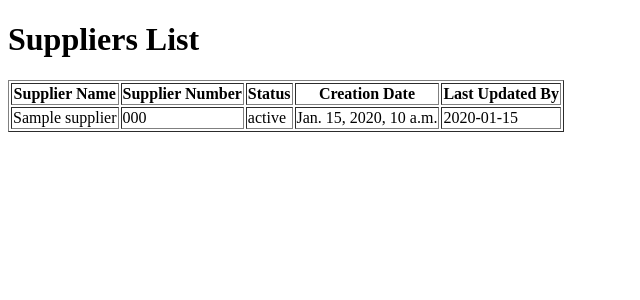
After one commit to Prodigycoder2024/Supplier, a Django app: template myproject/supplier/template/suppliers.html in a window 1280 px wide. The commit adds this page. Shown: the top 300 px of the page, without its empty margins (0-640 px from the left). Run offline with Django 4.2, Linux system fonts and the light colour scheme; the template is opened without the code that fills it: values that come from a table or form of the project are taken from there, others are empty; tables that the repository leaves empty hold one stand-in row (values such as "Sample post").

Commit message:
Get all Suppliers

```diff
--- a/myproject/supplier/models.py
+++ b/myproject/supplier/models.py
@@ -1,3 +1,86 @@
 from django.db import models
 
-# Create your models here.
+class Supplier(models.Model):
+    supplier_id = models.BigIntegerField(primary_key=True)
+    supplier_party_id = models.BigIntegerField()
+    supplier_name = models.CharField(max_length=255)
+    supplier_number = models.CharField(max_length=50)
+    alternate_name = models.CharField(max_length=255, null=True, blank=True)
+    tax_organization_type_code = models.CharField(max_length=50)
+    tax_organization_type = models.CharField(max_length=50)
+    supplier_type_code = models.CharField(max_length=50)
+    supplier_type = models.CharField(max_length=50)
+    inactive_date = models.DateTimeField(null=True, blank=True)
+    status = models.CharField(max_length=20)
+    business_relationship_code = models.CharField(max_length=50)
+    business_relationship = models.CharField(max_length=100)
+    parent_supplier_id = models.BigIntegerField(null=True, blank=True)
+    parent_supplier = models.CharField(max_length=255, null=True, blank=True)
+    parent_supplier_number = models.CharField(max_length=50, null=True, blank=True)
+    creation_date = models.DateTimeField()
+    created_by = models.EmailField()
+    last_update_date = models.DateTimeField()
+    last_updated_by = models.EmailField()
+    creation_source_code = models.CharField(max_length=50)
+    creation_source = models.CharField(max_length=50)
+    datafox_score = models.FloatField(null=True, blank=True)
+    datafox_scoring_criteria = models.TextField(null=True, blank=True)
+    alias = models.CharField(max_length=255, null=True, blank=True)
+    duns_number = models.CharField(max_length=50, null=True, blank=True)
+    one_time_supplier_flag = models.BooleanField(null=True, blank=True)
+    registry_id = models.CharField(max_length=50)
+    customer_number = models.CharField(max_length=50, null=True, blank=True)
+    standard_industry_class = models.CharField(max_length=50, null=True, blank=True)
+    industry_category = models.CharField(max_length=50, null=True, blank=True)
+    industry_subcategory = models.CharField(max_length=50, null=True, blank=True)
+    national_insurance_number = models.CharField(max_length=50, null=True, blank=True)
+    national_insurance_number_exists_flag = models.BooleanField(default=False)
+    corporate_website = models.URLField(null=True, blank=True)
+    year_established = models.IntegerField(null=True, blank=True)
+    mission_statement = models.TextField(null=True, blank=True)
+    year_incorporated = models.IntegerField(null=True, blank=True)
+    chief_executive_title = models.CharField(max_length=50, null=True, blank=True)
+    chief_executive_name = models.CharField(max_length=255, null=True, blank=True)
+    principal_title = models.CharField(max_length=50, null=True, blank=True)
+    principal_name = models.CharField(max_length=255, null=True, blank=True)
+    fiscal_year_end_month_code = models.CharField(max_length=2, null=True, blank=True)
+    fiscal_year_end_month = models.CharField(max_length=20, null=True, blank=True)
+    current_fiscal_year_potential_revenue = models.FloatField(null=True, blank=True)
+    preferred_functional_currency_code = models.CharField(max_length=10, null=True, blank=True)
+    preferred_functional_currency = models.CharField(max_length=50, null=True, blank=True)
+    tax_registration_country_code = models.CharField(max_length=10, null=True, blank=True)
+    tax_registration_country = models.CharField(max_length=50, null=True, blank=True)
+    tax_registration_number = models.CharField(max_length=50)
+    taxpayer_country_code = models.CharField(max_length=10, null=True, blank=True)
+    taxpayer_country = models.CharField(max_length=50, null=True, blank=True)
+    taxpayer_id = models.CharField(max_length=50)
+    taxpayer_id_exists_flag = models.BooleanField(default=True)
+    federal_reportable_flag = models.BooleanField(default=False)
+    federal_income_tax_type_code = models.CharField(max_length=50, null=True, blank=True)
+    federal_income_tax_type = models.CharField(max_length=50, null=True, blank=True)
+    state_reportable_flag = models.BooleanField(null=True, blank=True)
+    tax_reporting_name = models.CharField(max_length=100, null=True, blank=True)
+    name_control = models.CharField(max_length=50, null=True, blank=True)
+    verification_date = models.DateTimeField(null=True, blank=True)
+    use_withholding_tax_flag = models.BooleanField(null=True, blank=True)
+    withholding_tax_group_id = models.BigIntegerField(null=True, blank=True)
+    withholding_tax_group = models.CharField(max_length=100, null=True, blank=True)
+    business_classification_not_applicable_flag = models.BooleanField(null=True, blank=True)
+    datafox_id = models.CharField(max_length=50, null=True, blank=True)
+    datafox_company_name = models.CharField(max_length=255, null=True, blank=True)
+    datafox_legal_name = models.CharField(max_length=255, null=True, blank=True)
+    datafox_company_primary_url = models.URLField(null=True, blank=True)
+    datafox_naics_code = models.CharField(max_length=10, null=True, blank=True)
+    datafox_country = models.CharField(max_length=50, null=True, blank=True)
+    datafox_ein = models.CharField(max_length=50, null=True, blank=True)
+    datafox_last_sync_date = models.DateTimeField(null=True, blank=True)
+    ob_enabled_flag = models.BooleanField(null=True, blank=True)
+    on_ofac_list_flag = models.BooleanField(null=True, blank=True)
+    ofac_sources = models.TextField(null=True, blank=True)
+
+    class Meta:
+        verbose_name = 'Supplier'
+        verbose_name_plural = 'Suppliers'
+
+    def __str__(self):
+        return self.supplier_name
--- a/myproject/supplier/template/navbar.html
+++ b/myproject/supplier/template/navbar.html
@@ -22,6 +22,9 @@
                 <li class="nav-item">
                     <a class="nav-link" href="{% url 'create_requisition' %}">Create Requisition</a>
                 </li>
+                <li class="nav-item"></li>
+                    <a class="nav-link" href="{% url 'fetch_and_save_suppliers' %}">All Suppliers</a>
+                </li>
             </ul>
         </div>
     </nav>
--- /dev/null
+++ b/myproject/supplier/template/suppliers.html
@@ -0,0 +1,34 @@
+<!DOCTYPE html>
+<html lang="en">
+<head>
+    <meta charset="UTF-8">
+    <meta http-equiv="X-UA-Compatible" content="IE=edge">
+    <meta name="viewport" content="width=device-width, initial-scale=1.0">
+    <title>Suppliers</title>
+</head>
+<body>
+    <h1>Suppliers List</h1>
+    <table border="1">
+        <thead>
+            <tr>
+                <th>Supplier Name</th>
+                <th>Supplier Number</th>
+                <th>Status</th>
+                <th>Creation Date</th>
+                <th>Last Updated By</th>
+            </tr>
+        </thead>
+        <tbody>
+            {% for supplier in suppliers %}
+            <tr>
+                <td>{{ supplier.supplier_name }}</td>
+                <td>{{ supplier.supplier_number }}</td>
+                <td>{{ supplier.status }}</td>
+                <td>{{ supplier.creation_date }}</td>
+                <td>{{ supplier.last_updated_by }}</td>
+            </tr>
+            {% endfor %}
+        </tbody>
+    </table>
+</body>
+</html>
--- a/myproject/supplier/urls.py
+++ b/myproject/supplier/urls.py
@@ -9,4 +9,6 @@ urlpatterns = [
     path('', create_supplier, name='create_supplier'),
     path('supplier-details/', supplier_details, name='supplier_details'),
     path('create-requisition/', views.create_requisition, name='create_requisition'),
+    path('fetch-suppliers/', views.fetch_and_save_suppliers, name='fetch_and_save_suppliers'),
+    # path('suppliers/', views.display_suppliers, name='display_suppliers'),
 ]
```
Also changed, not shown: myproject/myproject/settings.py (+10 -2 lines), myproject/supplier/views.py (+59 -0 lines), myproject/supplier/migrations/0001_initial.py (added).
